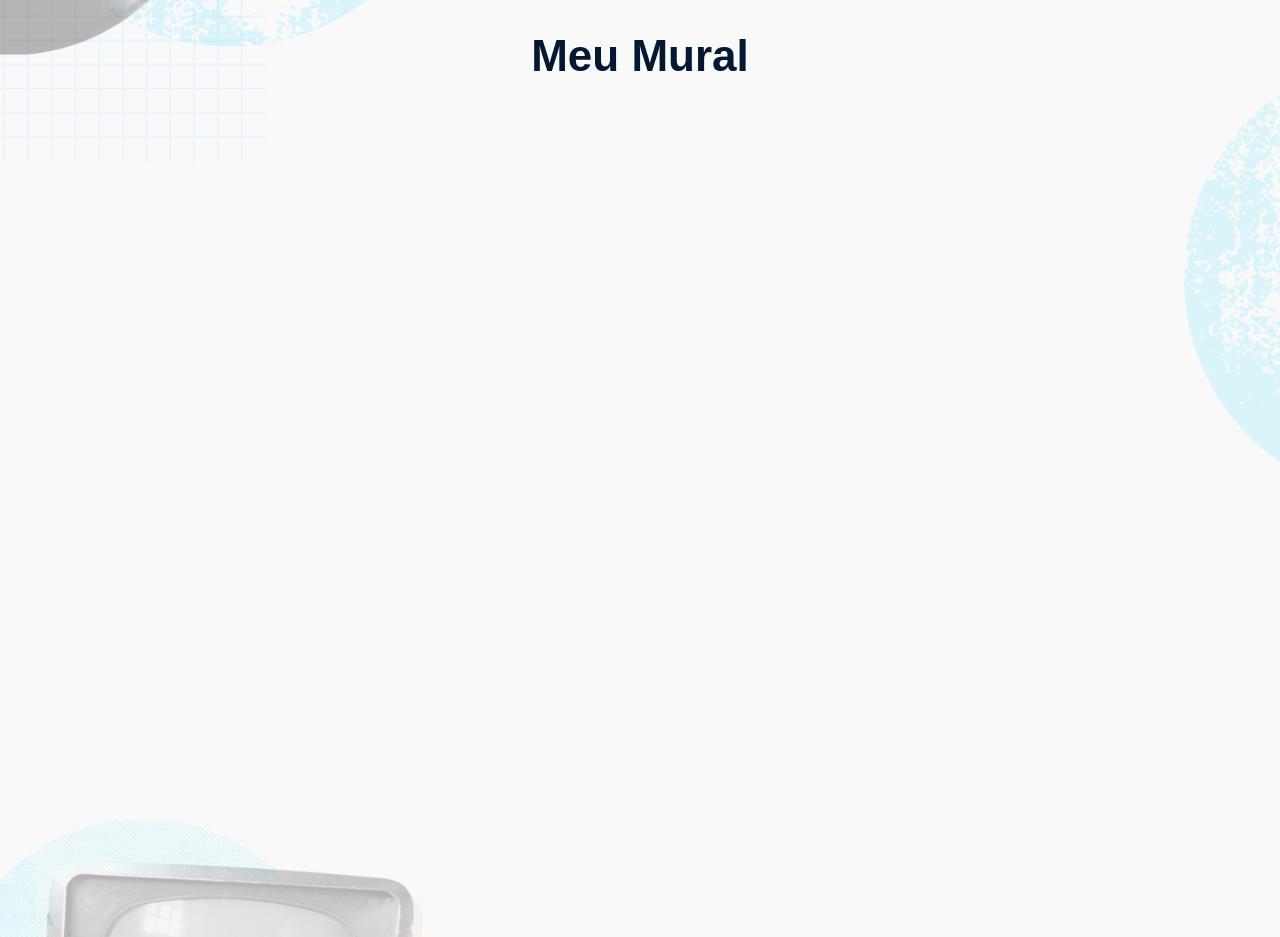
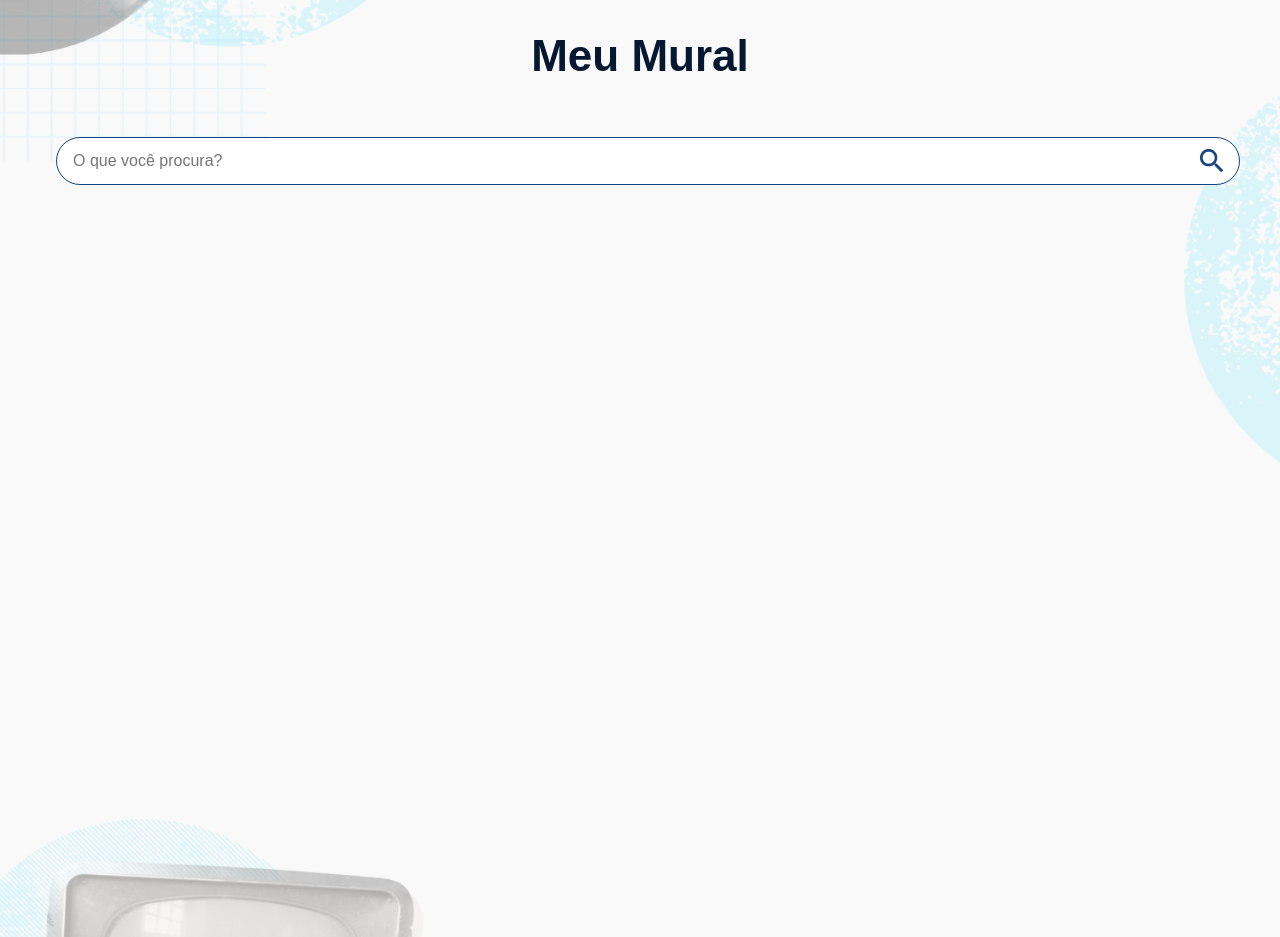
Before and after one commit to MarcusViniciusGodoy/CRUD_Memoteca, a plain HTML site: page index.html in a window 1280 px wide. Shown: the part 1920-2857 px from the top of the page. Drawn offline with nearby package versions, Linux system fonts and the light colour scheme; no server answers.

Commit message:
Layout busca

```diff
--- a/css/styles.css
+++ b/css/styles.css
@@ -116,6 +116,34 @@ h2, h3 {
   width: 100%;
   max-width: 712px;
   margin-top: 40px;
+}
+
+#busca-container{
+  display: flex;
+  align-items: center;
+  margin-top: 56px;
+  width: 100%;
+  max-width: 56px auto;
+  padding: 0 16px;
+}
+
+#campo-busca{
+  flex: 1;
+  width: 572px;
+  height: 48px;
+  padding: 8px 16px;
+  border-radius: 32px;
+  border: 1px solid #144480;
+  font-family: "Poppins", sans-serif;
+  font-size: 16px;
+  font-weight: 400;
+  outline: none;
+}
+
+.lupa{
+  margin-left: -40px;
+  width: 24px;
+  height: 24px;
 }
 
  #pensamento-form {
--- a/index.html
+++ b/index.html
@@ -62,6 +62,10 @@
       <span></span>
       <section id="lista-pensamentos-container">
         <h3>Meu Mural</h3>
+        <section id="busca-container">
+          <input type="text" id="campo-busca" placeholder="O que você procura?">
+          <img class="lupa" src="assets/imagens/lupa.png" alt="">
+        </section>
         <div id="mensagem-vazia" class="mensagem-vazia">
           <img src="assets/imagens/lista-vazia.png" alt="Nenhum pensamento disponível">
           <p>Nada por aqui ainda, que tal compartilhar alguma ideia?</p>
```
Also changed, not shown: assets/imagens/lupa.png (added).
